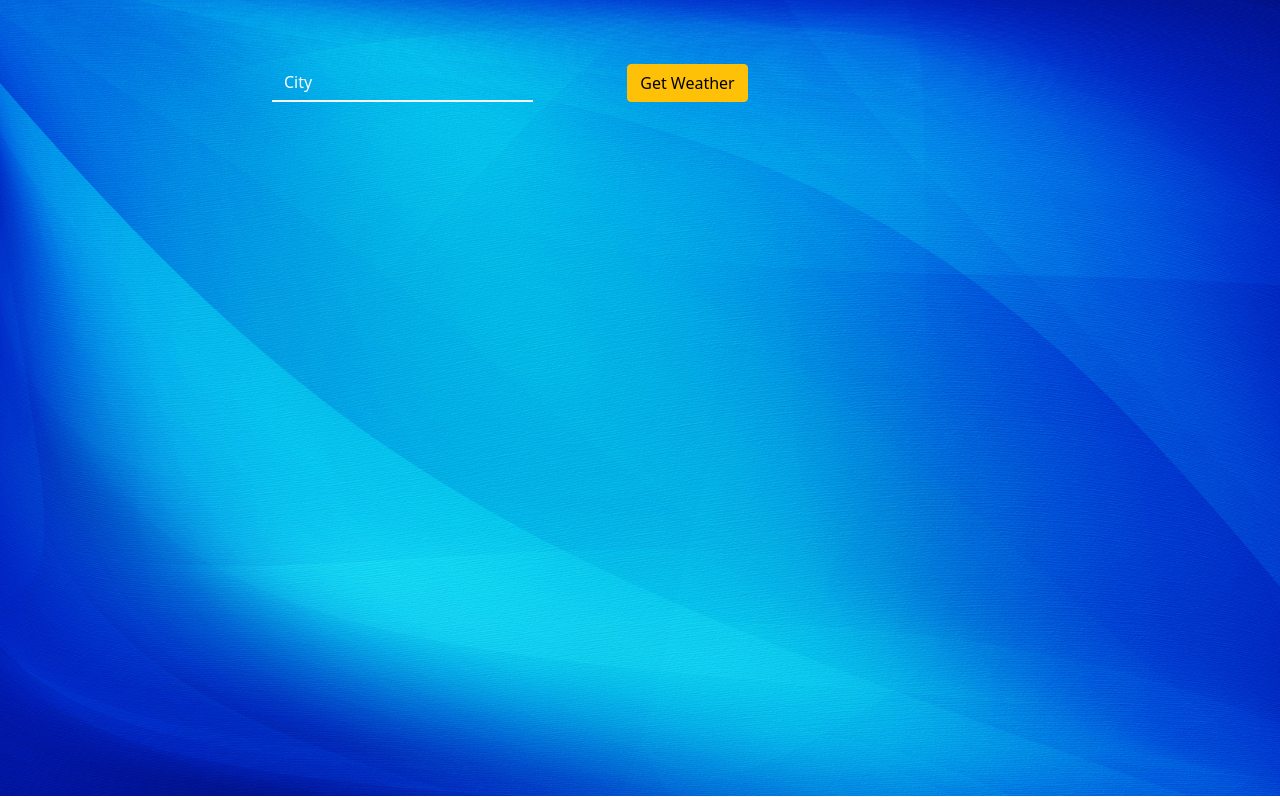
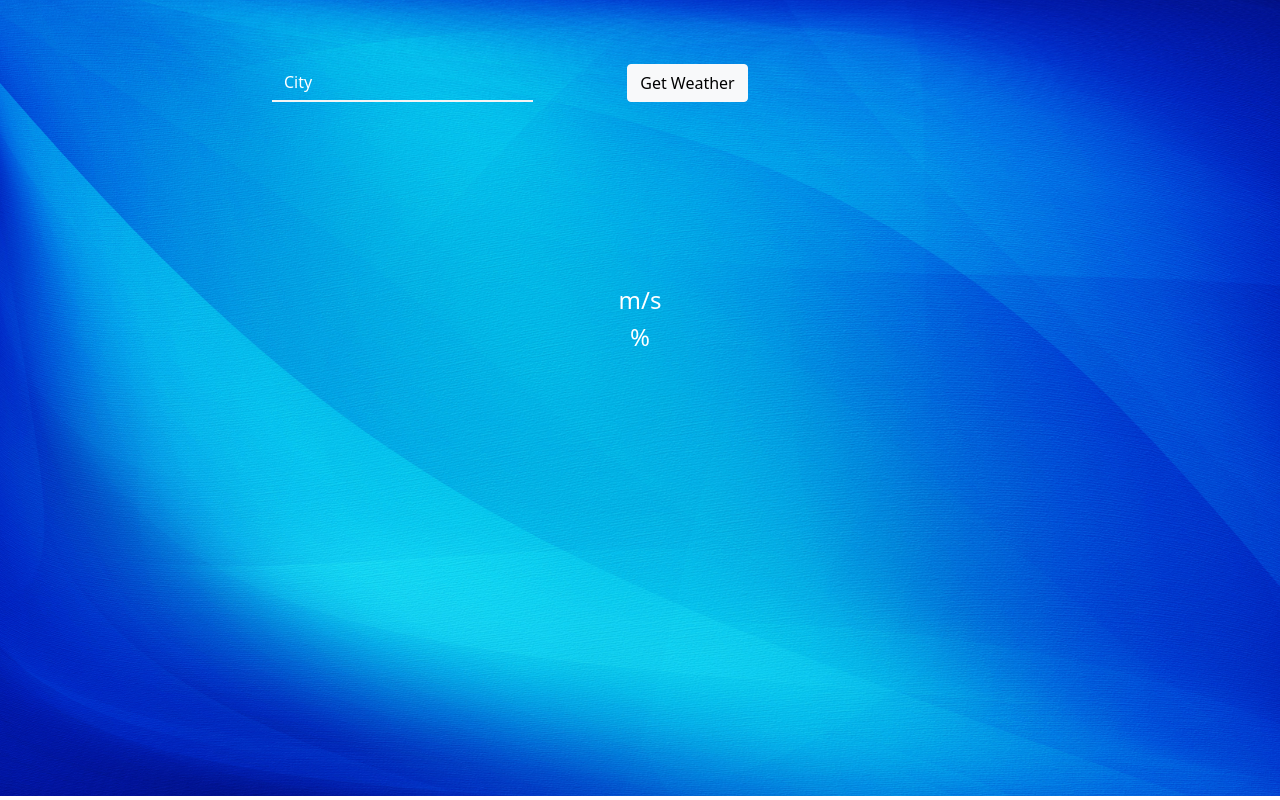
Before and after one commit to lkthorn/Weather-App, a React (Create React App) app: page / in a window 1280 px wide. Built offline with nearby package versions, Linux system fonts and the light colour scheme.

Commit message:
working files to current weather

```diff
--- a/package.json
+++ b/package.json
@@ -6,6 +6,7 @@
     "@testing-library/jest-dom": "^5.16.4",
     "@testing-library/react": "^13.1.1",
     "@testing-library/user-event": "^13.5.0",
+    "axios": "^0.27.2",
     "bootstrap": "^5.1.3",
     "moment": "^2.29.3",
     "react": "^18.0.0",
--- a/src/App.js
+++ b/src/App.js
@@ -1,9 +1,10 @@
-import React from "react";
+import React, {useState, useEffect} from "react";
 import "./App.css";
 import Form from "./components/Form";
 import Weather from "./components/Weather";
 import "bootstrap/dist/css/bootstrap.min.css";
 import "weather-icons/css/weather-icons.css";
+import Forecast from "./components/Forecast";
 
 
 class App extends React.Component {
@@ -14,11 +15,12 @@ class App extends React.Component {
       icon: undefined,
       main: undefined,
       celsius: undefined,
-      temp_max: null,
-      temp_min: null,
-      description: "",
+      windSpeed: undefined,
+      humidity: undefined,
+      description: ' ',
       error: false
     };
+
 
     this.weatherIcon = {
       Thunderstorm: "wi-thunderstorm",
@@ -81,8 +83,8 @@ class App extends React.Component {
         city: `${response.name}`,
         main: response.weather[0].main,
         celsius: this.calCelsius(response.main.temp),
-        temp_max: this.calCelsius(response.main.temp_max),
-        temp_min: this.calCelsius(response.main.temp_min),
+        windSpeed: response.wind.speed,
+        humidity: response.main.humidity,
         description: response.weather[0].description,
         error: false
       });
@@ -90,7 +92,7 @@ class App extends React.Component {
       // seting icons
       this.get_WeatherIcon(this.weatherIcon, response.weather[0].id);
 
-      console.log(response);
+
     } else {
       this.setState({
         error: true
@@ -106,13 +108,17 @@ class App extends React.Component {
           cityname={this.state.city}
           weatherIcon={this.state.icon}
           temp_celsius={this.state.celsius}
-          temp_max={this.state.temp_max}
-          temp_min={this.state.temp_min}
+          windSpeed={this.state.windSpeed}
+          humidity={this.state.humidity}
           description={this.state.description}
+
         />
+
       </div>
     );
   }
+
 }
 
+
 export default App;
--- a/src/components/Form.js
+++ b/src/components/Form.js
@@ -18,7 +18,7 @@ const Form = props => {
           </div>
 
           <div className="col-md-3 mt-md-0 mt-2 text-md-left ">
-            <button className="btn btn-warning">Get Weather</button>
+            <button className="btn btn-light">Get Weather</button>
           </div>
         </div>
       </form>
--- a/src/components/form.style.css
+++ b/src/components/form.style.css
@@ -5,7 +5,7 @@ form {
   form input[name="city"]
    {
     background-color: transparent;
-    color: white;
+    color: rgb(255, 255, 255);
     border: none;
     border-bottom: 2px solid whitesmoke;
     border-radius: 0;
--- a/src/components/weather.js
+++ b/src/components/weather.js
@@ -15,8 +15,11 @@ const Weather = props => {
           <h1 className="py-2">{props.temp_celsius}&deg;</h1>
         ) : null}
 
-        {/* show max and min temp */}
-        {maxminTemp(props.temp_min, props.temp_max)}
+        {/* show wind speed*/}
+        <h4 className="text-white px-4">{props.windSpeed}m/s</h4>
+
+        {/* showhumidity*/}
+        <h4 className="text-white px-4">{props.humidity}%</h4>
 
         {/* Weather description */}
         <h4 className="py-3">
@@ -29,14 +32,3 @@ const Weather = props => {
 };
 
 export default Weather;
-
-function maxminTemp(min, max) {
-  if (max && min) {
-    return (
-      <h3>
-        <span className="px-4">{min}&deg;</span>
-        <span className="px-4">{max}&deg;</span>
-      </h3>
-    );
-  }
-}
--- a/src/components/weather.style.css
+++ b/src/components/weather.style.css
@@ -1,5 +1,5 @@
 .container {
-    margin-top: 1.2rem;
+    margin-top: 4rem;
   }
 
   .container input,
--- a/src/index.js
+++ b/src/index.js
@@ -3,6 +3,7 @@ import ReactDOM from 'react-dom/client';
 import './index.css';
 import App from './App';
 import reportWebVitals from './reportWebVitals';
+import 'bootstrap/dist/css/bootstrap.min.css';
 
 const root = ReactDOM.createRoot(document.getElementById('root'));
 root.render(
```
Also changed, not shown: src/components/Forecast.js (deleted, +0 -22 lines), src/components/forecast.style.css (added), 1 other file (tests, documents, lock files or other folders).
